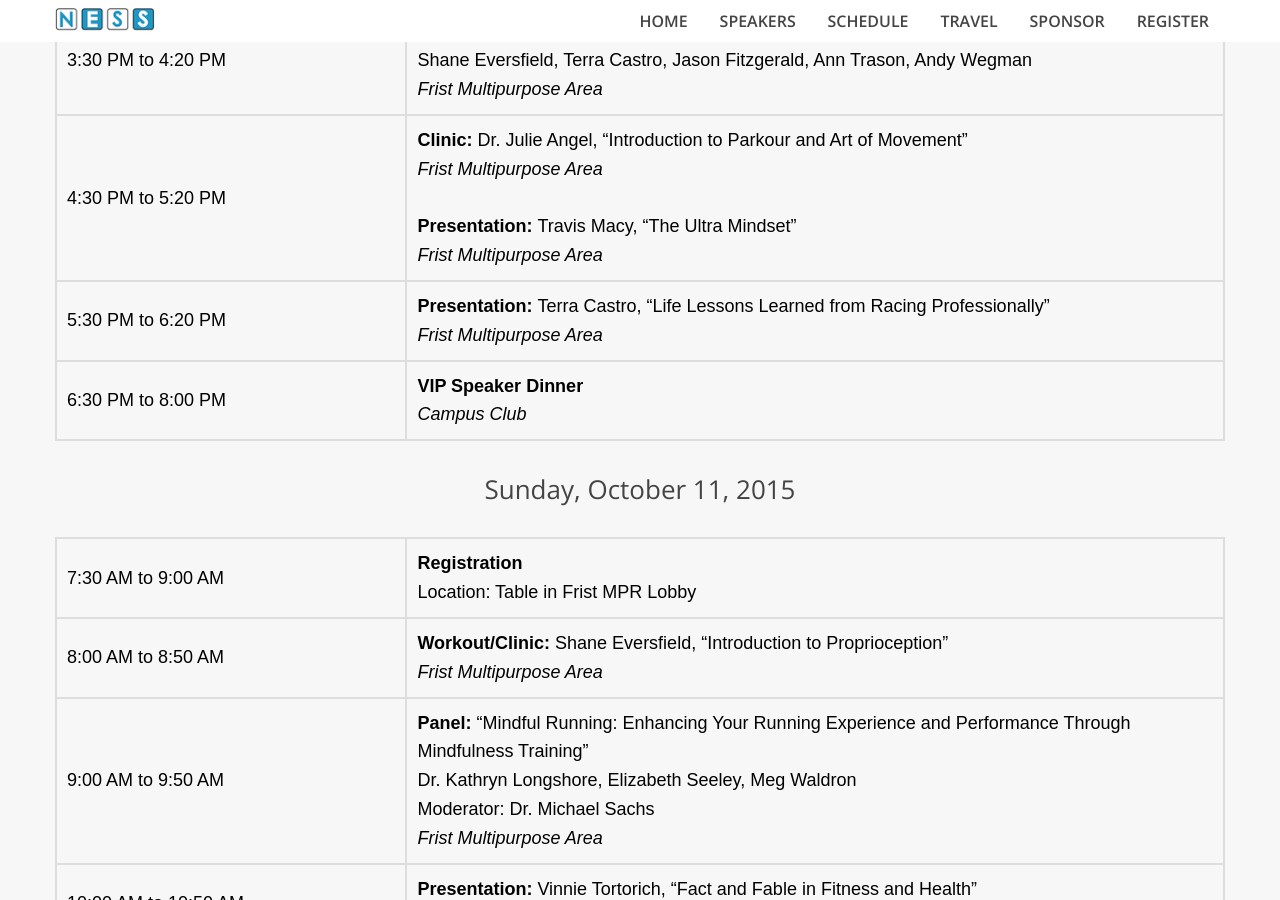
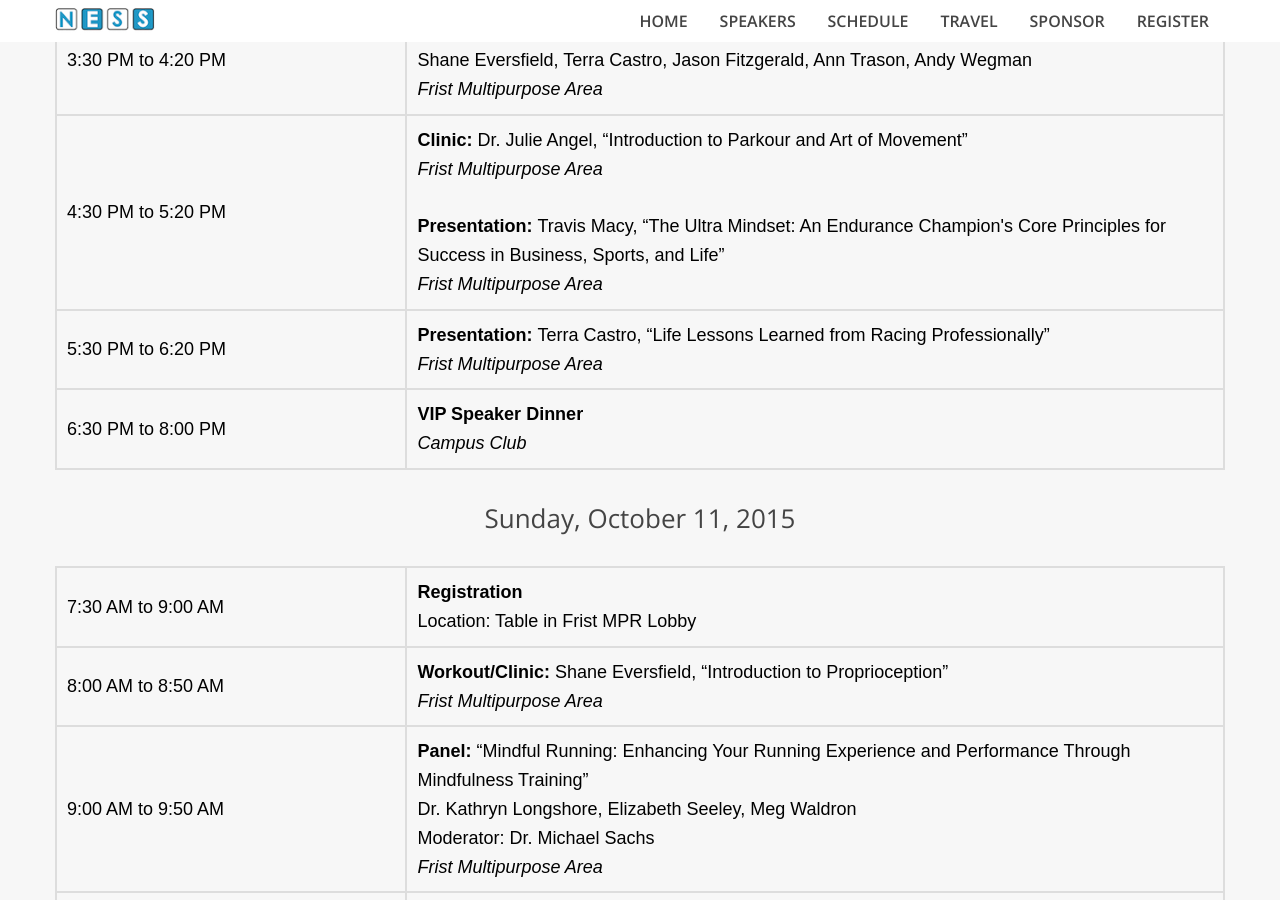
Before and after one commit to teamuness/teamuness.github.io, a Jekyll site: the page built from schedule/index.md, in a window 1280 px wide and 900 px high, scrolled down 1457 px. Built offline with Jekyll 4.4.1, drawn with Linux system fonts in a browser that asks for light colours.

Commit message:
Update index.md

```diff
--- a/schedule/index.md
+++ b/schedule/index.md
@@ -82,7 +82,7 @@ layout: default
                         <tr>
                             <td>4:30 PM to 5:20 PM</td><td> <strong> Clinic: </strong> Dr. Julie Angel, “Introduction to Parkour and Art of Movement”
                               <br> <em>Frist Multipurpose Area </em><br><br>
-                            <strong> Presentation: </strong> Travis Macy, “The Ultra Mindset”
+                            <strong> Presentation: </strong> Travis Macy, “The Ultra Mindset: An Endurance Champion's Core Principles for Success in Business, Sports, and Life”
                             <br> <em>Frist Multipurpose Area </em><br></td>
                         </tr>
                         <tr>
```
